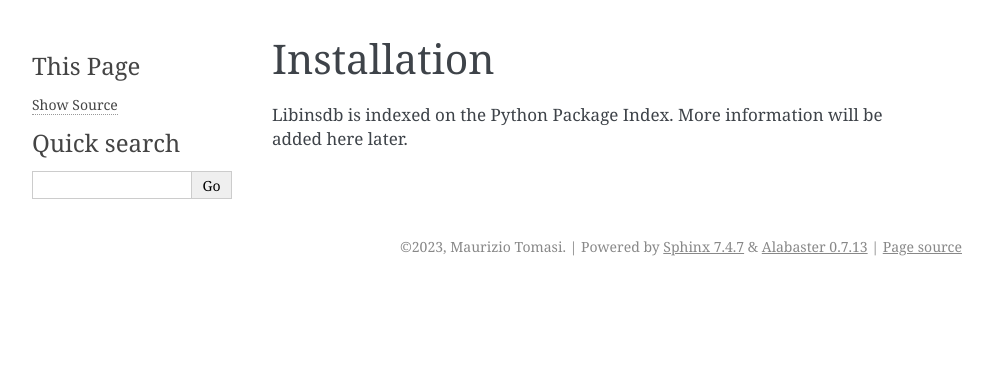
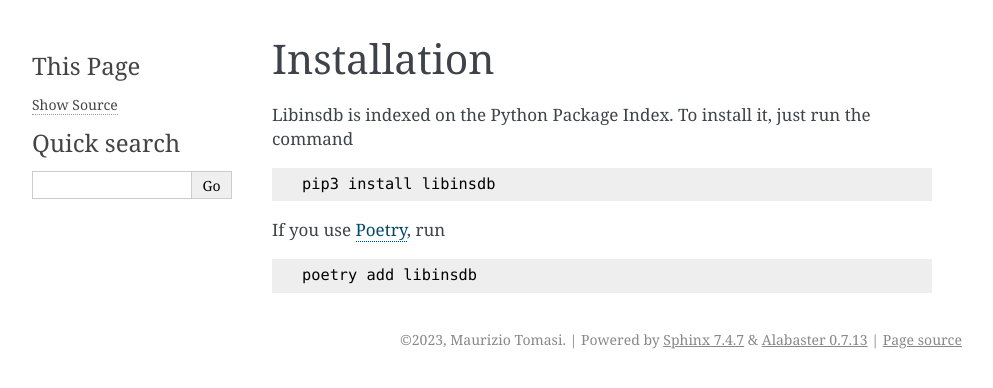
Before and after one commit to ziotom78/libinsdb, a Sphinx documentation site: the page built from docs/installation.rst, in a window 1280 px wide. Shown: the top 388 px of the page, without its empty margins (148-1141 px from the left). Built offline with Sphinx 7.4.7, drawn with Linux system fonts in a browser that asks for light colours.

```diff
--- a/docs/installation.rst
+++ b/docs/installation.rst
@@ -1,4 +1,16 @@
+.. _installation-label:
+
 Installation
 ============
 
-Libinsdb is indexed on the Python Package Index. More information will be added here later.
+Libinsdb is indexed on the Python Package Index. To install it, just run the command
+
+.. code-block::
+
+    pip3 install libinsdb
+
+If you use `Poetry <https://python-poetry.org/>`_, run
+
+.. code-block::
+
+    poetry add libinsdb
```
Also changed, not shown: docs/introduction.rst (+8 -1 lines), docs/tutorial.rst (+47 -1 lines).
